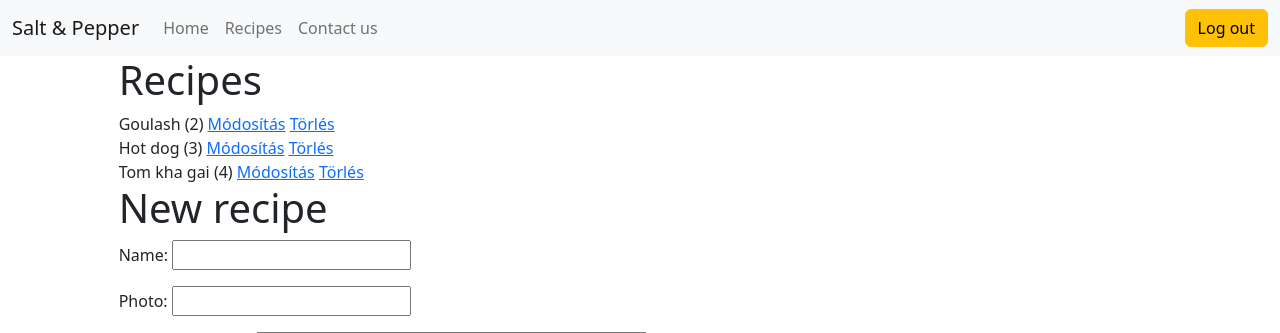
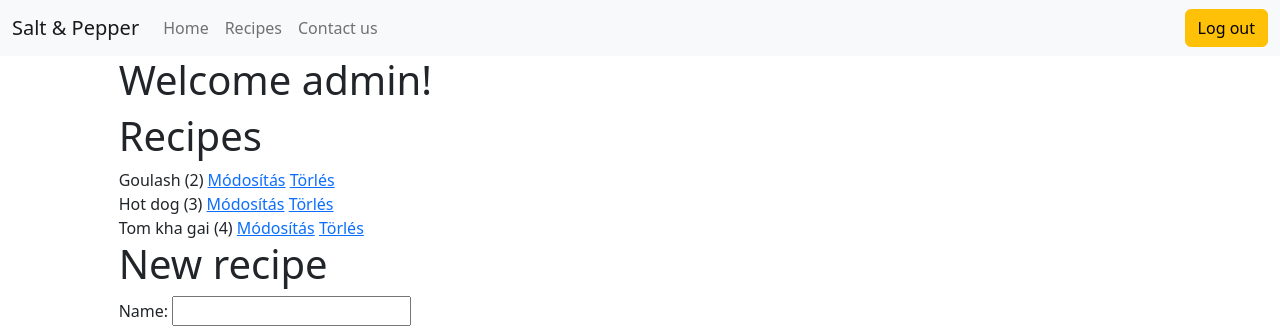
Before and after one commit to NoraPDev/Project-4, a Django app: page /delete-recipe/1/ in a window 1280 px wide. Shown: the top 333 px of the page. Run offline with Django 3.2, Linux system fonts and the light colour scheme; a user stored in the database is signed in; data comes from the database, SQL or seed files in the repository; some libraries are stand-ins or nearby versions.

Commit message:
Welcome text added to recipe-list.html

```diff
--- a/templates/recipe-list.html
+++ b/templates/recipe-list.html
@@ -12,6 +12,7 @@
 
       </div>
       <div class="col-sm-10" >
+        <h1>Welcome {{ user.username }}!</h1>
         <h1>Recipes</h1>
         {% for recipe in recipes %}
           <div>
```
